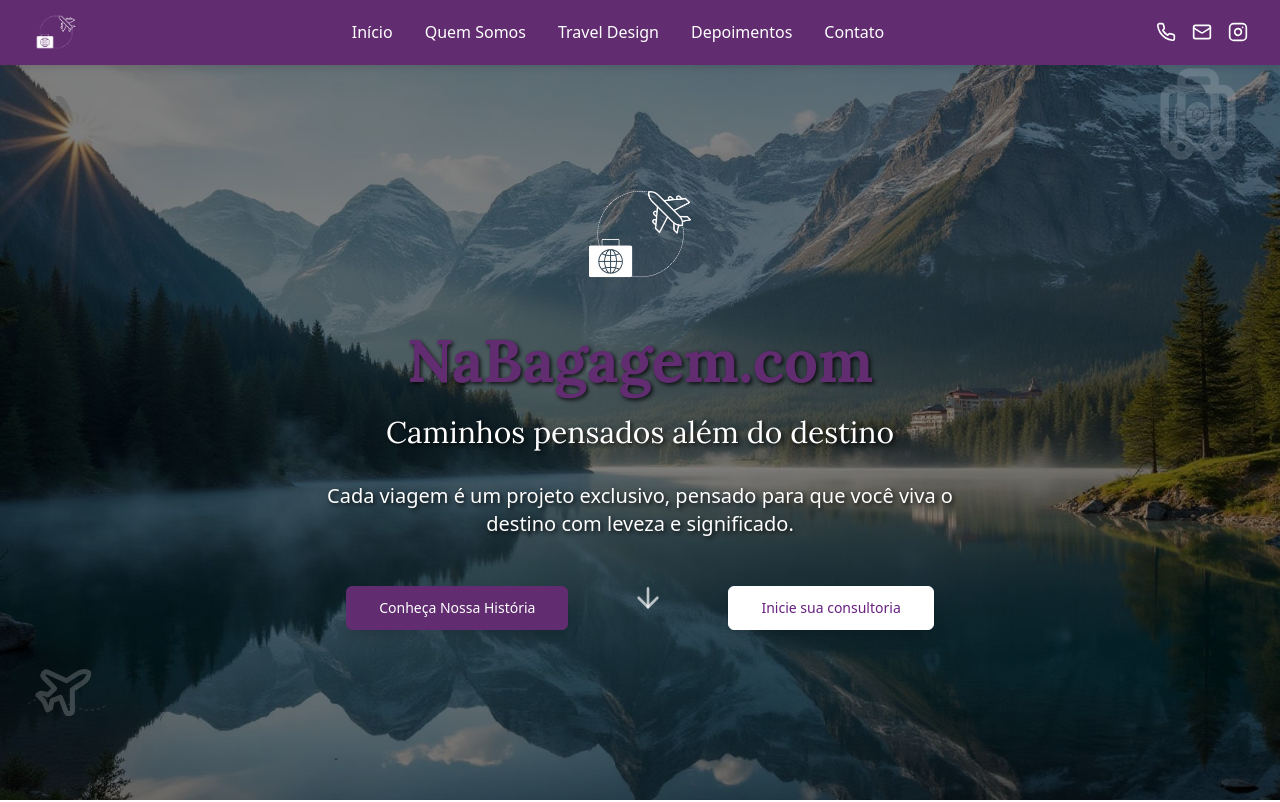
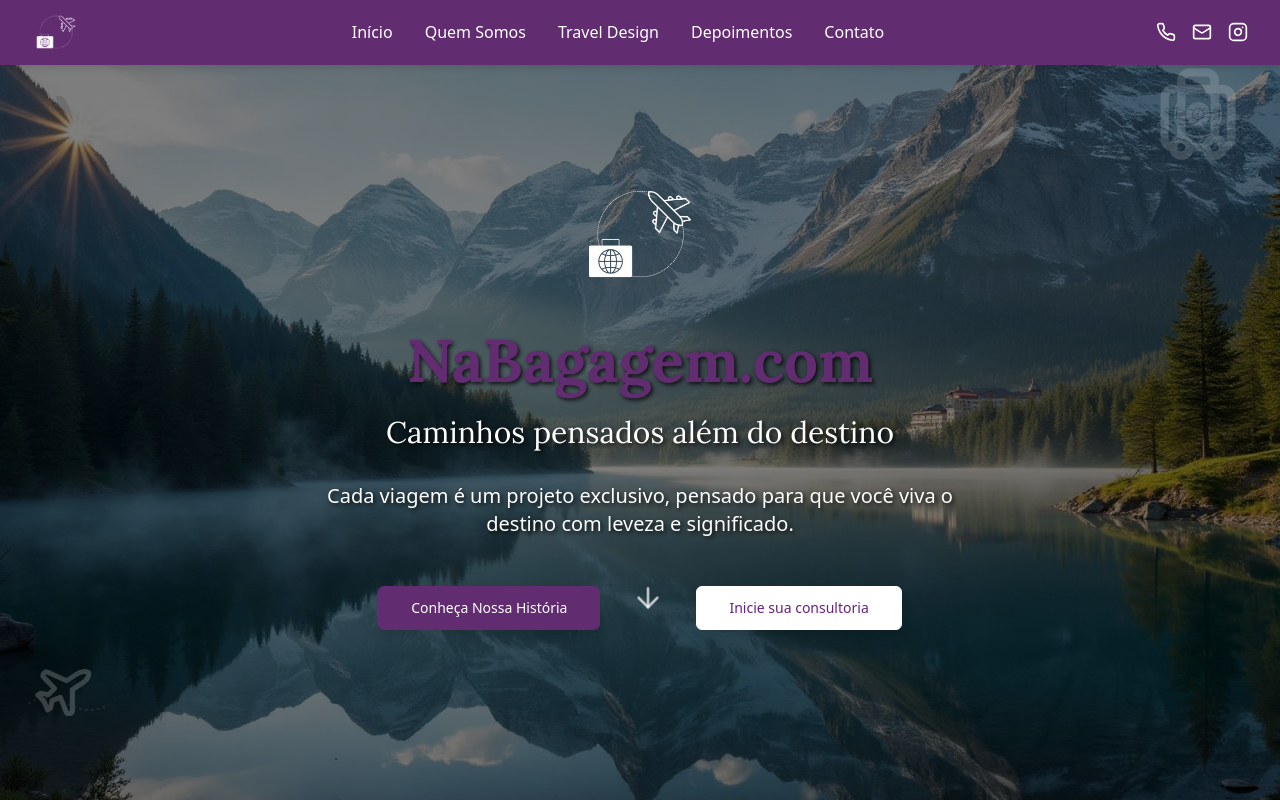
Before and after one commit to felipebulek/nabagagem-travel-design, a React (Vite) app: page / in a window 1280 px wide. Shown: the top 802 px of the page. Built offline with nearby package versions, Linux system fonts and the light colour scheme.

Commit message:
Ajustar espaçamento dos botões
Ajusta o espaçamento entre os botões e a seta central na seção hero para aproximá-los, mantendo a seta centralizada e um espaçamento de 16 unidades entre os elementos.

```diff
--- a/src/components/Hero.tsx
+++ b/src/components/Hero.tsx
@@ -97,7 +97,7 @@ const Hero = () => {
           Cada viagem é um projeto exclusivo, pensado para que você viva o destino com leveza e significado.
         </p>
 
-        <div className="relative flex justify-center items-center w-full max-w-3xl mx-auto gap-16">
+        <div className="relative flex justify-center items-center w-full max-w-2xl mx-auto gap-8">
           <Button variant="outline" size="lg" onClick={scrollToAbout} className="bg-[#612c70] border-[#612c70] text-white hover:bg-[#612c70]/90 shadow-lg">
             Conheça Nossa História
           </Button>
```
